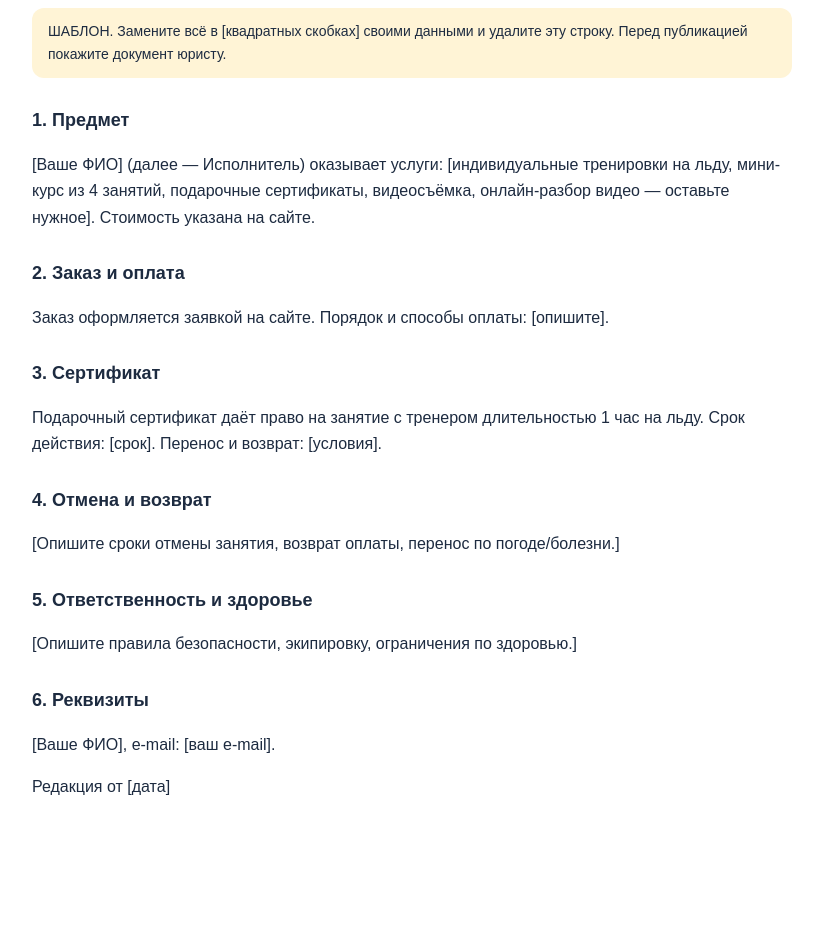
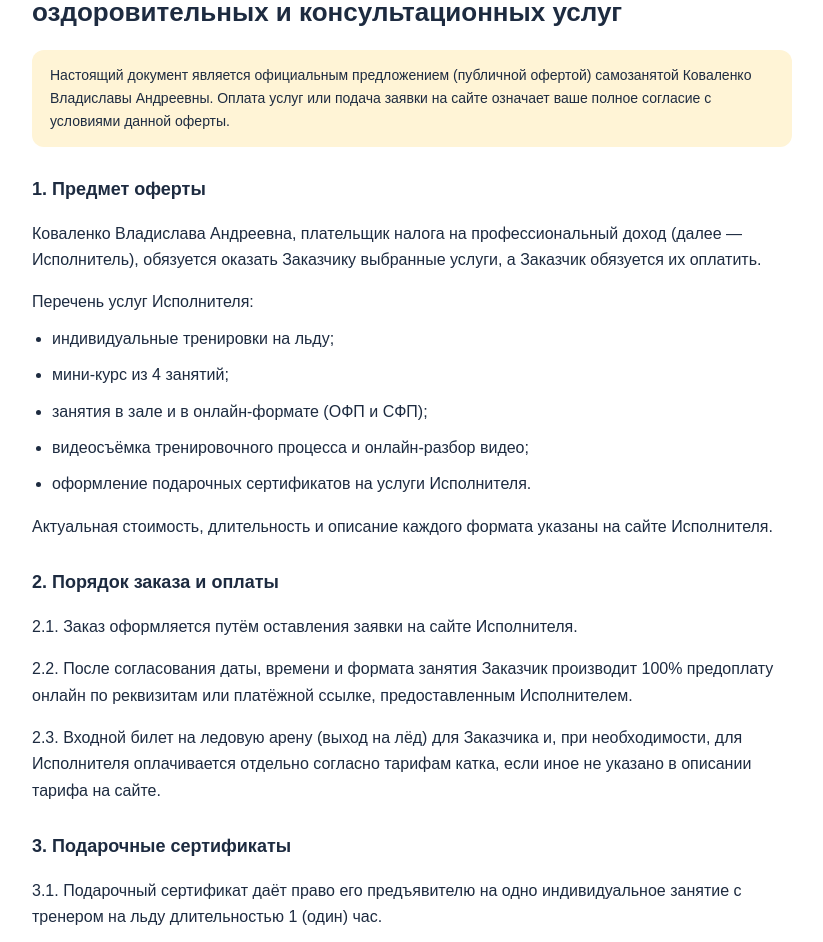
Before and after one commit to figuristexpert-hash/myway, a plain HTML site: page docs/offer.html in a window 1280 px wide. Shown: the part 144-1086 px from the top of the page, without its empty margins (228-1051 px from the left). Before the commit the page ends 992 px from the top, so only its background shows below. Drawn offline with Linux system fonts and the light colour scheme.

Commit message:
Update offer.html

```diff
--- a/docs/offer.html
+++ b/docs/offer.html
@@ -1 +1,94 @@
-<!doctype html><html lang="ru"><head><meta charset="utf-8"><meta name="viewport" content="width=device-width,initial-scale=1"><title>Публичная оферта</title><style>body{font:16px/1.65 Manrope,Arial,sans-serif;max-width:760px;margin:0 auto;padding:32px 20px;color:#1d2b40}h1{font-size:26px}h2{font-size:18px;margin-top:28px}.note{background:#fff4d6;border-radius:12px;padding:12px 16px;font-size:14px}a{color:#1d2b40}</style></head><body><p><a href="../index.html">← На сайт</a></p><h1>Публичная оферта</h1><p class="note">ШАБЛОН. Замените всё в [квадратных скобках] своими данными и удалите эту строку. Перед публикацией покажите документ юристу.</p><h2>1. Предмет</h2><p>[Ваше ФИО] (далее — Исполнитель) оказывает услуги: [индивидуальные тренировки на льду, мини-курс из 4 занятий, подарочные сертификаты, видеосъёмка, онлайн-разбор видео — оставьте нужное]. Стоимость указана на сайте.</p><h2>2. Заказ и оплата</h2><p>Заказ оформляется заявкой на сайте. Порядок и способы оплаты: [опишите].</p><h2>3. Сертификат</h2><p>Подарочный сертификат даёт право на занятие с тренером длительностью 1 час на льду. Срок действия: [срок]. Перенос и возврат: [условия].</p><h2>4. Отмена и возврат</h2><p>[Опишите сроки отмены занятия, возврат оплаты, перенос по погоде/болезни.]</p><h2>5. Ответственность и здоровье</h2><p>[Опишите правила безопасности, экипировку, ограничения по здоровью.]</p><h2>6. Реквизиты</h2><p>[Ваше ФИО], e-mail: [ваш e-mail].</p><p>Редакция от [дата]</p></body></html>
+ <!doctype html>
+<html lang="ru">
+<head>
+  <meta charset="utf-8">
+  <meta name="viewport" content="width=device-width, initial-scale=1">
+  <title>Публичная оферта</title>
+  <style>
+    body {
+      font: 16px/1.65 Manrope, Arial, sans-serif;
+      max-width: 760px;
+      margin: 0 auto;
+      padding: 32px 20px;
+      color: #1d2b40;
+    }
+    h1 {
+      font-size: 26px;
+      margin-bottom: 16px;
+    }
+    h2 {
+      font-size: 18px;
+      margin-top: 28px;
+      margin-bottom: 10px;
+    }
+    p, li {
+      margin-bottom: 10px;
+    }
+    ul {
+      padding-left: 20px;
+      margin-top: 8px;
+      margin-bottom: 16px;
+    }
+    .note {
+      background: #fff4d6;
+      border-radius: 12px;
+      padding: 14px 18px;
+      font-size: 14px;
+      margin-bottom: 24px;
+    }
+    a {
+      color: #1d2b40;
+    }
+  </style>
+</head>
+<body>
+
+  <p><a href="../index.html">← На сайт</a></p>
+
+  <h1>Публичная оферта на оказание физкультурно-оздоровительных и консультационных услуг</h1>
+
+  <p class="note">
+    Настоящий документ является официальным предложением (публичной офертой) самозанятой Коваленко Владиславы Андреевны. Оплата услуг или подача заявки на сайте означает ваше полное согласие с условиями данной оферты.
+  </p>
+
+  <h2>1. Предмет оферты</h2>
+  <p>Коваленко Владислава Андреевна, плательщик налога на профессиональный доход (далее — Исполнитель), обязуется оказать Заказчику выбранные услуги, а Заказчик обязуется их оплатить.</p>
+  <p>Перечень услуг Исполнителя:</p>
+  <ul>
+    <li>индивидуальные тренировки на льду;</li>
+    <li>мини-курс из 4 занятий;</li>
+    <li>занятия в зале и в онлайн-формате (ОФП и СФП);</li>
+    <li>видеосъёмка тренировочного процесса и онлайн-разбор видео;</li>
+    <li>оформление подарочных сертификатов на услуги Исполнителя.</li>
+  </ul>
+  <p>Актуальная стоимость, длительность и описание каждого формата указаны на сайте Исполнителя.</p>
+
+  <h2>2. Порядок заказа и оплаты</h2>
+  <p>2.1. Заказ оформляется путём оставления заявки на сайте Исполнителя.</p>
+  <p>2.2. После согласования даты, времени и формата занятия Заказчик производит 100% предоплату онлайн по реквизитам или платёжной ссылке, предоставленным Исполнителем.</p>
+  <p>2.3. Входной билет на ледовую арену (выход на лёд) для Заказчика и, при необходимости, для Исполнителя оплачивается отдельно согласно тарифам катка, если иное не указано в описании тарифа на сайте.</p>
+
+  <h2>3. Подарочные сертификаты</h2>
+  <p>3.1. Подарочный сертификат даёт право его предъявителю на одно индивидуальное занятие с тренером на льду длительностью 1 (один) час.</p>
+  <p>3.2. Срок действия сертификата составляет <strong>6 (шесть) месяцев</strong> с даты его покупки. По истечении этого срока сертификат аннулируется, а денежные средства не возвращаются.</p>
+  <p>3.3. Запись на занятие по сертификату осуществляется заранее при наличии свободных окон в расписании Исполнителя.</p>
+
+  <h2>4. Правила переноса, отмены и возврата средств</h2>
+  <p>4.1. <strong>Перенос по инициативе Заказчика:</strong> перенести забронированное занятие (в том числе по сертификату) без потери оплаты можно не позднее чем за <strong>24 часа</strong> до его начала.</p>
+  <p>4.2. При отмене или переносе занятия менее чем за 24 часа услуга считается оказанной, а оплата не возвращается. Исключением является болезнь Заказчика, подтверждённая медицинской справкой — в этом случае занятие переносится на другую дату.</p>
+  <p>4.3. <strong>Отмена по инициативе Исполнителя или форс-мажор:</strong> Исполнитель вправе отменить или перенести занятие из-за непредвиденных обстоятельств, технических проблем на катке или неблагоприятных погодных условий (для открытых катков). В этом случае занятие переносится на удобное для обеих сторон время либо Исполнитель возвращает 100% оплаченной суммы.</p>
+
+  <h2>5. Безопасность и состояние здоровья</h2>
+  <p>5.1. Фигурное катание и физические тренировки связаны с повышенным риском получения травм. Заказчик подтверждает, что не имеет медицинских противопоказаний к занятиям спортом, и самостоятельно несёт ответственность за своё здоровье (или здоровье несовершеннолетнего ребёнка, в интересах которого действует).</p>
+  <p>5.2. Заказчик обязан соблюдать технику безопасности на льду и в зале, следовать указаниям Исполнителя и приходить на тренировку в исправной, подходящей для занятий спортивной экипировке и правильно зашнурованных коньках.</p>
+
+  <h2>6. Реквизиты Исполнителя</h2>
+  <p>
+    <strong>Исполнитель:</strong> Коваленко Владислава Андреевна (самозанятая)<br>
+    <strong>ИНН:</strong> [укажите ваш ИНН]<br>
+    <strong>E-mail:</strong> [укажите ваш e-mail]
+  </p>
+  <p><em>Редакция от 18.11.2026 г.</em></p>
+
+</body>
+</html>
```
